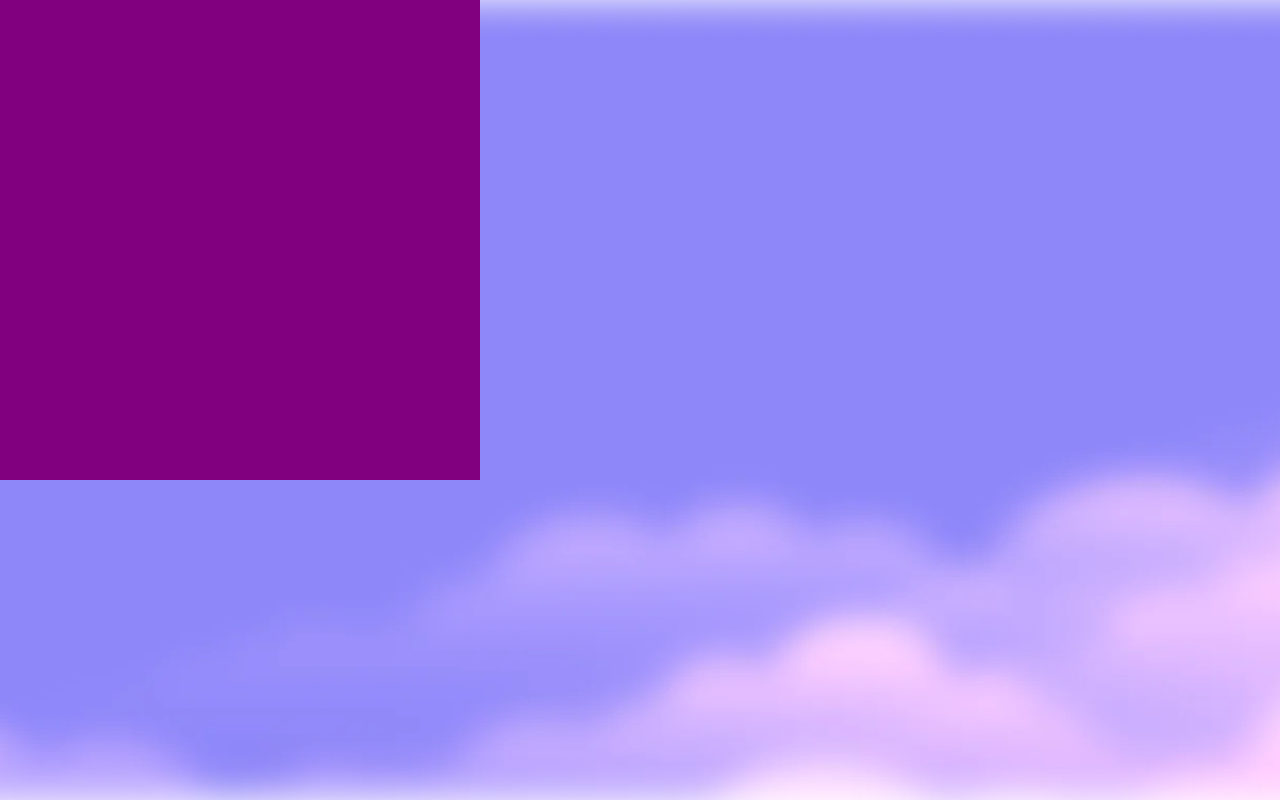
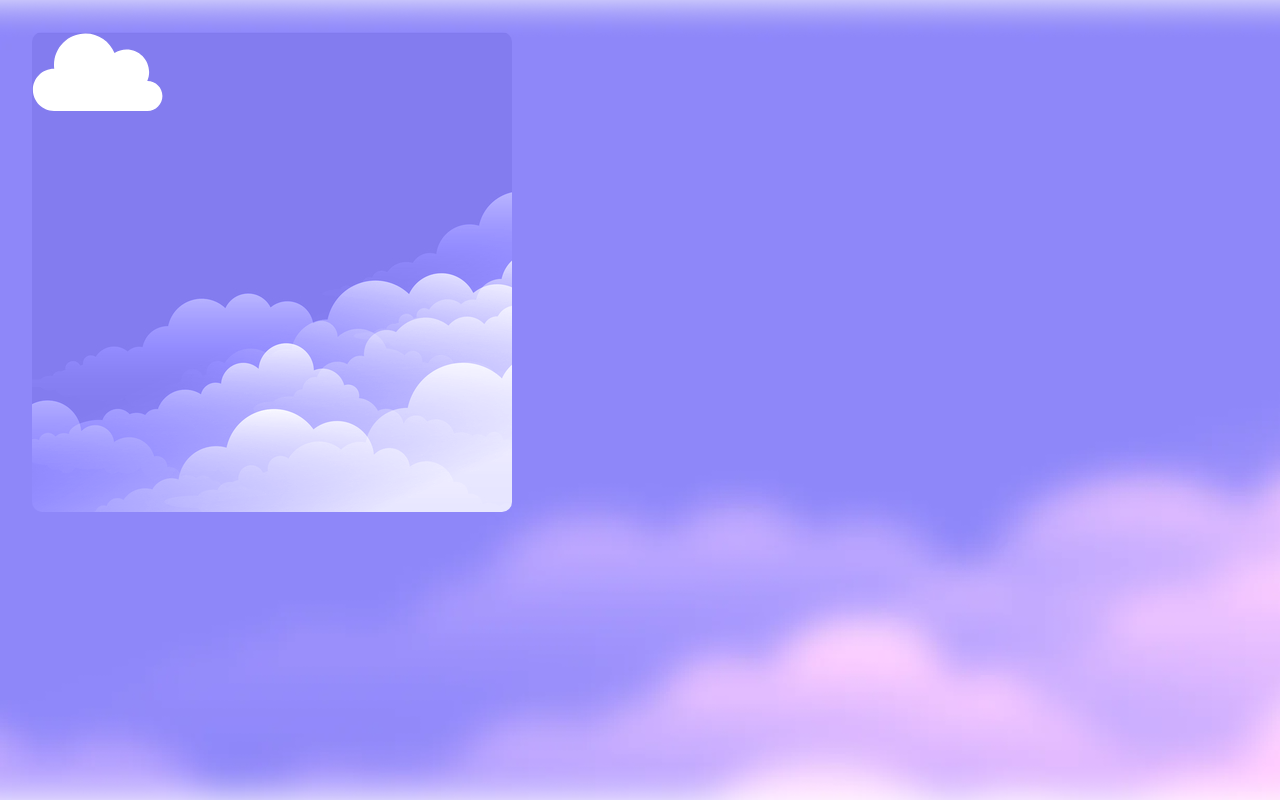
Before and after one commit to russo97/vue-weather-page, a Vue app: page / in a window 1280 px wide. Built offline with nearby package versions, Linux system fonts and the light colour scheme.

Commit message:
feat: adicionados ícones como componentes funcionais no diretório 'components'

```diff
--- a/src/App.vue
+++ b/src/App.vue
@@ -1,31 +1,21 @@
 <template>
   <main class="app w-full h-full">
     <div class="app__wrapper h-full">
-      <Suspense>
-        <LazyCurrentWeather />
-
-        <template #fallback>
-          loading
-        </template>
-      </Suspense>
+      <HomeView />
     </div>
   </main>
 </template>
 
 <script>
-import { defineComponent, defineAsyncComponent } from 'vue'
+import { defineComponent } from 'vue'
 
-const LazyCurrentWeather = defineAsyncComponent({
-  loader: () => import(
-    /* webpackChunkName: "lazy-current-weather" */ './components/current-weather/index.vue'
-  )
-})
+import HomeView from './views/home/index.vue'
 
 export default defineComponent({
   name: 'App',
 
   components: {
-    LazyCurrentWeather
+    HomeView
   }
 })
 </script>
@@ -33,5 +23,9 @@ export default defineComponent({
 <style lang="scss" scoped>
   .app {
     background: transparent url("./assets/images/background.webp") center / cover no-repeat;
+
+    &__wrapper {
+      padding: 32px 32px 0;
+    }
   }
 </style>
--- a/src/assets/scss/_helpers.scss
+++ b/src/assets/scss/_helpers.scss
@@ -10,3 +10,9 @@
     #{$dir}: 100%;
   }
 }
+
+@each $position in (relative, absolute) {
+  .#{$position} {
+    position: $position;
+  }
+}
--- a/src/components/current-weather/index.vue
+++ b/src/components/current-weather/index.vue
@@ -1,14 +1,26 @@
 <template>
   <section class="curweather">
-    <div class="curweather__wrapper w-full h-full"></div>
+    <div class="curweather__wrapper w-full h-full">
+      <LazyPrimaryCloudIcon
+        class="curweather__cloud curweather--cloud--primary"
+      />
+    </div>
   </section>
 </template>
 
 <script>
-import { defineComponent } from 'vue'
+import { defineComponent, defineAsyncComponent } from 'vue'
+
+const LazyPrimaryCloudIcon = defineAsyncComponent(() => import(
+  /* webpackChunkName: "lazy-primary-cloud-icon" */ '@/components/icons/primary-cloud/index.vue'
+))
 
 export default defineComponent({
   name: 'CurrentWeather',
+
+  components: {
+    LazyPrimaryCloudIcon
+  },
 
   async setup () {
     return {}
@@ -22,7 +34,14 @@ export default defineComponent({
     width: min(100%, 480px);
 
     &__wrapper {
-      background-color: purple;
+      border-radius: 10px;
+      background-blend-mode: luminosity;
+      background: #8E87FA url('@/assets/images/weather-bg.webp') center / cover no-repeat;
+    }
+
+    &__cloud {
+      fill: white;
+      width: 27.29%;
     }
   }
 </style>
--- /dev/null
+++ b/src/components/icons/primary-cloud/index.vue
@@ -0,0 +1,23 @@
+<template>
+  <svg
+    width="133"
+    height="80"
+    fill="currentColor"
+    viewBox="0 0 133 80"
+    xmlns="http://www.w3.org/2000/svg"
+  >
+    <path
+      d="M117.246 49.1804C117.18 49.1804 117.12 49.1961 117.054 49.1961C118.26 46.4035 118.937 43.3294 118.937 40.0987C118.937 27.4188 108.659 17.148 95.9817 17.148C91.5011 17.148 87.3342 18.4465 83.8008 20.6681C79.0214 9.05194 67.604 0.86204 54.2638 0.86204C36.6245 0.86204 22.3245 15.169 22.3245 32.8083C22.3245 34.1381 22.4324 35.4445 22.5912 36.7352C22.5012 36.7352 22.4144 36.7195 22.3245 36.7195C10.4979 36.7195 0.910095 46.3097 0.910095 58.1362C0.910095 69.9628 10.4979 79.5506 22.3245 79.5506H117.246C125.634 79.5506 132.434 72.7515 132.434 64.3636C132.434 55.9765 125.634 49.1804 117.246 49.1804Z"
+    />
+  </svg>
+</template>
+
+<script>
+import { defineComponent } from 'vue'
+
+export default defineComponent({
+ name: 'PrimaryCloud',
+
+ functional: true
+})
+</script>
--- a/src/views/home/index.vue
+++ b/src/views/home/index.vue
@@ -1,15 +1,34 @@
 <template>
+  <div class="page page--home">
+    <div class="page__wrapper">
+      <Suspense>
+        <LazyCurrentWeather />
 
+        <template #fallback>
+          loading
+        </template>
+      </Suspense>
+    </div>
+  </div>
 </template>
 
 <script>
-import { defineComponent } from 'vue'
+import { defineComponent, defineAsyncComponent } from 'vue'
+
+const LazyCurrentWeather = defineAsyncComponent({
+  loader: () => import(
+    /* webpackChunkName: "lazy-current-weather" */ '@/components/current-weather/index.vue'
+    )
+})
 
 export default defineComponent({
-  name: 'HomeView'
+  name: 'HomeView',
+
+  components: {
+    LazyCurrentWeather
+  }
 })
 </script>
 
-<style scoped>
-
+<style lang="scss" scoped>
 </style>
```
Also changed, not shown: src/components/icons/secondary-cloud/index.vue (added, +23 -0 lines), src/assets/images/weather-bg.jpeg (added), src/assets/images/weather-bg.webp (added).
